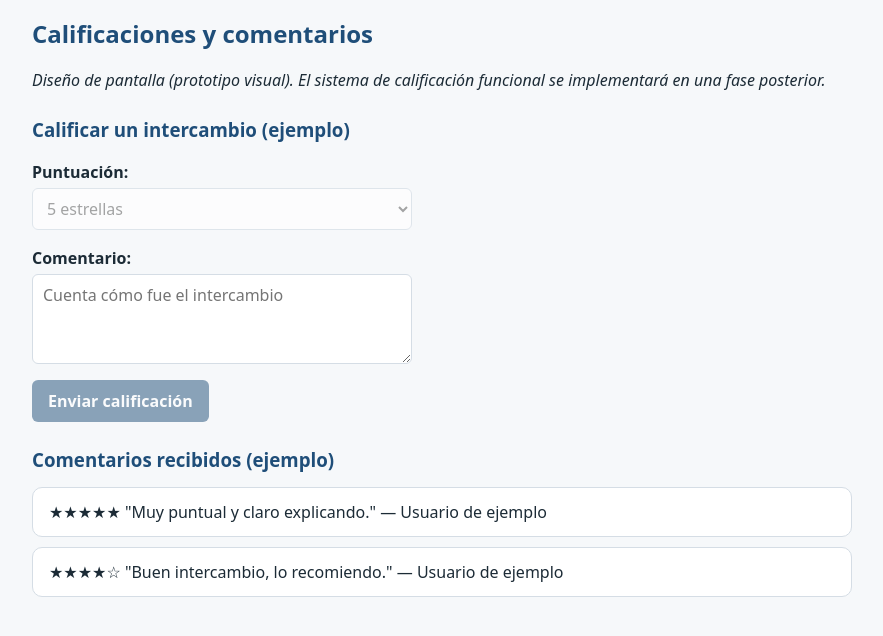
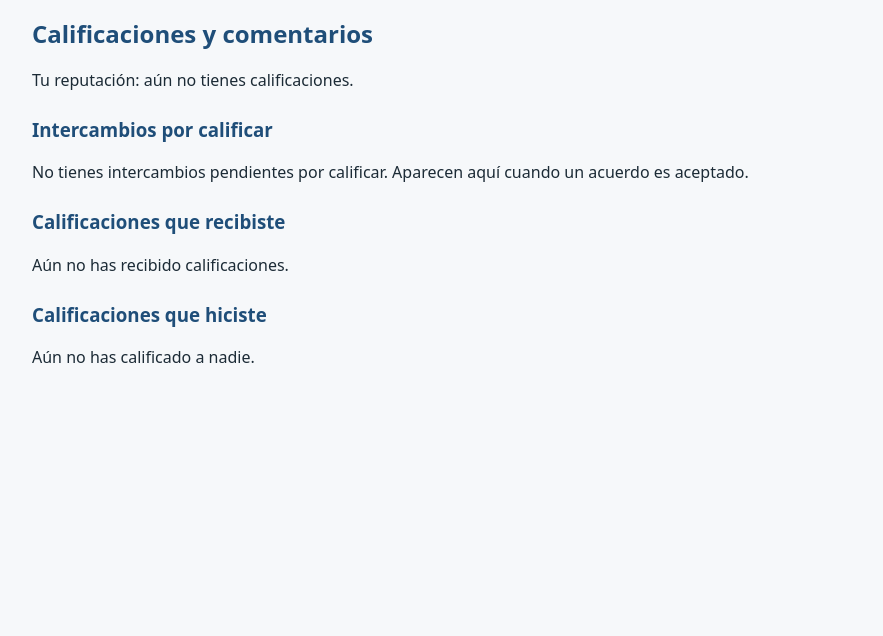
Before and after one commit to NicolGarciaa/skillmatch, a Flask app: page /calificaciones in a window 1280 px wide. Shown: the part 92-728 px from the top of the page, without its empty margins (198-1081 px from the left). Run offline with Flask 3, Linux system fonts and the light colour scheme; the visitor is signed in with stand-in values (Sample User, id 1); data comes from the database, SQL or seed files in the repository; data that the repository does not hold is empty.

Commit message:
Semana 4: calificaciones y comentarios

```diff
--- a/app.py
+++ b/app.py
@@ -109,7 +109,36 @@ def init_db():
                 FOREIGN KEY (receptor_id) REFERENCES usuarios (id)
             )
         """)
+        conn.execute("""
+            CREATE TABLE IF NOT EXISTS calificaciones (
+                id INTEGER PRIMARY KEY AUTOINCREMENT,
+                acuerdo_id INTEGER NOT NULL,
+                calificador_id INTEGER NOT NULL,
+                calificado_id INTEGER NOT NULL,
+                puntuacion INTEGER NOT NULL CHECK (puntuacion BETWEEN 1 AND 5),
+                comentario TEXT NOT NULL DEFAULT '',
+                UNIQUE (acuerdo_id, calificador_id),
+                FOREIGN KEY (acuerdo_id) REFERENCES acuerdos (id),
+                FOREIGN KEY (calificador_id) REFERENCES usuarios (id),
+                FOREIGN KEY (calificado_id) REFERENCES usuarios (id)
+            )
+        """)
     conn.close()
+
+
+def reputaciones(conn):
+    """Promedio y cantidad de calificaciones por usuario: {usuario_id: (promedio, cantidad)}."""
+    filas = conn.execute(
+        "SELECT calificado_id, AVG(puntuacion) AS prom, COUNT(*) AS n "
+        "FROM calificaciones GROUP BY calificado_id"
+    ).fetchall()
+    return {f["calificado_id"]: (round(f["prom"], 1), f["n"]) for f in filas}
+
+
+@app.template_filter("estrellas")
+def estrellas(valor):
+    n = max(0, min(5, int(round(valor))))
+    return "★" * n + "☆" * (5 - n)
 
 
 def login_requerido(vista):
@@ -224,11 +253,12 @@ def perfil():
     filas = conn.execute(
         "SELECT * FROM habilidades WHERE usuario_id = ? ORDER BY id", (usuario_id,)
     ).fetchall()
+    rep = reputaciones(conn).get(usuario_id)
     conn.close()
     ofrezco = [f for f in filas if f["tipo"] == "ofrezco"]
     busco = [f for f in filas if f["tipo"] == "busco"]
     return render_template("perfil.html", ofrezco=ofrezco, busco=busco,
-                           categorias=CATEGORIAS)
+                           categorias=CATEGORIAS, rep=rep)
 
 
 @app.route("/habilidad/<int:habilidad_id>/eliminar", methods=["POST"])
@@ -264,6 +294,7 @@ def matches():
     buscan = conn.execute(
         "SELECT * FROM habilidades WHERE usuario_id != ? AND tipo = 'busco'", (yo,)
     ).fetchall()
+    reps = reputaciones(conn)
     conn.close()
 
     mis_categorias = {h["categoria"] for h in mis_ofrezco}
@@ -285,6 +316,7 @@ def matches():
                 "kw": comunes,
                 "mutuo": bool(mutuo_info),
                 "mutuo_info": mutuo_info,
+                "rep": reps.get(o["usuario_id"]),
             })
     resultados.sort(key=lambda m: (m["mutuo"], m["score"]), reverse=True)
     return render_template("matches.html", matches=resultados,
@@ -342,12 +374,13 @@ def acuerdo(su_id):
         flash("Propuesta enviada.")
         return redirect(url_for("acuerdos"))
 
+    rep_su = reputaciones(conn).get(su["usuario_id"])
     conn.close()
     resultado = None
     if mi is not None:
         _, resultado = calcular_diferencia(mi["valor"], su["valor"])
     return render_template("acuerdo.html", su=su, mis_ofrezco=mis_ofrezco,
-                           mi=mi, resultado=resultado)
+                           mi=mi, resultado=resultado, rep_su=rep_su)
 
 
 @app.route("/acuerdos")
@@ -362,6 +395,8 @@ def acuerdos():
         "JOIN usuarios ur ON ur.id = a.receptor_id "
         "WHERE a.proponente_id = ? OR a.receptor_id = ? ORDER BY a.id DESC", (yo, yo)
     ).fetchall()
+    calificados = {r["acuerdo_id"] for r in conn.execute(
+        "SELECT acuerdo_id FROM calificaciones WHERE calificador_id = ?", (yo,))}
     conn.close()
 
     lista = []
@@ -380,6 +415,7 @@ def acuerdos():
             "id": a["id"], "estado": a["estado"], "soy_proponente": soy_proponente,
             "otro_nombre": otro, "doy_nombre": doy_n, "doy_valor": doy_v,
             "recibo_nombre": rec_n, "recibo_valor": rec_v, "resultado": texto,
+            "ya_califique": a["id"] in calificados,
         })
     return render_template("acuerdos.html", acuerdos=lista)
 
@@ -412,7 +448,97 @@ def certificacion():
 @app.route("/calificaciones")
 @login_requerido
 def calificaciones():
-    return render_template("calificaciones.html")
+    yo = session["usuario_id"]
+    conn = get_db()
+    pendientes = conn.execute(
+        "SELECT a.id, "
+        "CASE WHEN a.proponente_id = ? THEN ur.nombre ELSE up.nombre END AS otro_nombre, "
+        "CASE WHEN a.proponente_id = ? THEN a.nombre_rec ELSE a.nombre_prop END AS recibo_nombre "
+        "FROM acuerdos a "
+        "JOIN usuarios up ON up.id = a.proponente_id "
+        "JOIN usuarios ur ON ur.id = a.receptor_id "
+        "WHERE a.estado = 'aceptado' AND (a.proponente_id = ? OR a.receptor_id = ?) "
+        "AND NOT EXISTS (SELECT 1 FROM calificaciones c "
+        "WHERE c.acuerdo_id = a.id AND c.calificador_id = ?) ORDER BY a.id DESC",
+        (yo, yo, yo, yo, yo),
+    ).fetchall()
+    recibidas = conn.execute(
+        "SELECT c.*, u.nombre AS de_nombre FROM calificaciones c "
+        "JOIN usuarios u ON u.id = c.calificador_id "
+        "WHERE c.calificado_id = ? ORDER BY c.id DESC", (yo,)
+    ).fetchall()
+    hechas = conn.execute(
+        "SELECT c.*, u.nombre AS para_nombre FROM calificaciones c "
+        "JOIN usuarios u ON u.id = c.calificado_id "
+        "WHERE c.calificador_id = ? ORDER BY c.id DESC", (yo,)
+    ).fetchall()
+    rep = reputaciones(conn).get(yo)
+    conn.close()
+    return render_template("calificaciones.html", pendientes=pendientes,
+                           recibidas=recibidas, hechas=hechas, rep=rep)
+
+
+@app.route("/calificar/<int:acuerdo_id>", methods=["GET", "POST"])
+@login_requerido
+def calificar(acuerdo_id):
+    yo = session["usuario_id"]
+    conn = get_db()
+    a = conn.execute(
+        "SELECT a.*, up.nombre AS nombre_proponente, ur.nombre AS nombre_receptor "
+        "FROM acuerdos a "
+        "JOIN usuarios up ON up.id = a.proponente_id "
+        "JOIN usuarios ur ON ur.id = a.receptor_id "
+        "WHERE a.id = ? AND a.estado = 'aceptado' "
+        "AND (a.proponente_id = ? OR a.receptor_id = ?)", (acuerdo_id, yo, yo)
+    ).fetchone()
+    if a is None:
+        conn.close()
+        flash("Ese intercambio no está disponible para calificar.")
+        return redirect(url_for("calificaciones"))
+
+    ya = conn.execute(
+        "SELECT 1 FROM calificaciones WHERE acuerdo_id = ? AND calificador_id = ?",
+        (acuerdo_id, yo),
+    ).fetchone()
+    if ya:
+        conn.close()
+        flash("Ya calificaste este intercambio.")
+        return redirect(url_for("calificaciones"))
+
+    soy_proponente = a["proponente_id"] == yo
+    otro_id = a["receptor_id"] if soy_proponente else a["proponente_id"]
+    otro_nombre = a["nombre_receptor"] if soy_proponente else a["nombre_proponente"]
+    recibo = a["nombre_rec"] if soy_proponente else a["nombre_prop"]
+
+    if request.method == "POST":
+        try:
+            puntuacion = int(request.form.get("puntuacion", ""))
+        except ValueError:
+            puntuacion = 0
+        comentario = request.form.get("comentario", "").strip()
+        if not 1 <= puntuacion <= 5 or len(comentario) > 300:
+            conn.close()
+            flash("Revisa la puntuación (de 1 a 5) y el comentario (máximo 300 caracteres).")
+            return render_template("calificar.html", acuerdo_id=acuerdo_id,
+                                   otro_nombre=otro_nombre, recibo=recibo)
+        try:
+            with conn:
+                conn.execute(
+                    "INSERT INTO calificaciones (acuerdo_id, calificador_id, calificado_id, "
+                    "puntuacion, comentario) VALUES (?, ?, ?, ?, ?)",
+                    (acuerdo_id, yo, otro_id, puntuacion, comentario),
+                )
+        except sqlite3.IntegrityError:
+            flash("Ya calificaste este intercambio.")
+        else:
+            flash("Gracias por tu calificación.")
+        finally:
+            conn.close()
+        return redirect(url_for("calificaciones"))
+
+    conn.close()
+    return render_template("calificar.html", acuerdo_id=acuerdo_id,
+                           otro_nombre=otro_nombre, recibo=recibo)
 
 
 if __name__ == "__main__":
--- a/static/style.css
+++ b/static/style.css
@@ -96,3 +96,6 @@ th { background: var(--azul-claro); color: var(--azul); }
   padding: 9px 16px; border-radius: 6px; font-weight: 600;
 }
 .boton-enlace.secundario { background: #fff; color: var(--azul); border: 1px solid var(--azul); }
+
+.rep { color: var(--ambar); font-weight: 600; font-size: .95rem; margin-left: 4px; }
+textarea { max-width: 480px; }
--- a/templates/acuerdo.html
+++ b/templates/acuerdo.html
@@ -2,7 +2,7 @@
 {% block contenido %}
 <h2>Proponer acuerdo</h2>
 <p>
-  Con <strong>{{ su["usuario_nombre"] }}</strong>, que ofrece:
+  Con <strong>{{ su["usuario_nombre"] }}</strong>{% if rep_su %} <span class="rep">{{ rep_su[0]|estrellas }} {{ rep_su[0] }} ({{ rep_su[1] }})</span>{% endif %}, que ofrece:
   [{{ su["categoria"] }}] {{ su["nombre"] }} — ${{ su["valor"] }}
 </p>
 
--- a/templates/calificaciones.html
+++ b/templates/calificaciones.html
@@ -1,16 +1,52 @@
 {% extends "base.html" %}
 {% block contenido %}
 <h2>Calificaciones y comentarios</h2>
-<p><em>Diseño de pantalla (prototipo visual). El sistema de calificación funcional se implementará en una fase posterior.</em></p>
-<h3>Calificar un intercambio (ejemplo)</h3>
-<p><label>Puntuación:
-  <select disabled><option>5 estrellas</option><option>4 estrellas</option><option>3 estrellas</option></select>
-</label></p>
-<p><label>Comentario:<br><textarea rows="3" cols="40" disabled placeholder="Cuenta cómo fue el intercambio"></textarea></label></p>
-<p><button disabled>Enviar calificación</button></p>
-<h3>Comentarios recibidos (ejemplo)</h3>
+
+{% if rep %}
+  <p>Tu reputación: <span class="rep">{{ rep[0]|estrellas }} {{ rep[0] }} ({{ rep[1] }} calificaciones)</span></p>
+{% else %}
+  <p>Tu reputación: aún no tienes calificaciones.</p>
+{% endif %}
+
+<h3>Intercambios por calificar</h3>
+{% if pendientes %}
 <ul>
-  <li>★★★★★ "Muy puntual y claro explicando." — Usuario de ejemplo</li>
-  <li>★★★★☆ "Buen intercambio, lo recomiendo." — Usuario de ejemplo</li>
+  {% for p in pendientes %}
+    <li>
+      Intercambio con <strong>{{ p["otro_nombre"] }}</strong> (recibiste: {{ p["recibo_nombre"] }}).
+      <a href="/calificar/{{ p['id'] }}">Calificar</a>
+    </li>
+  {% endfor %}
 </ul>
+{% else %}
+  <p>No tienes intercambios pendientes por calificar. Aparecen aquí cuando un acuerdo es aceptado.</p>
+{% endif %}
+
+<h3>Calificaciones que recibiste</h3>
+{% if recibidas %}
+<ul>
+  {% for c in recibidas %}
+    <li>
+      <span class="rep">{{ c["puntuacion"]|estrellas }}</span> de <strong>{{ c["de_nombre"] }}</strong>
+      {% if c["comentario"] %}<p>"{{ c["comentario"] }}"</p>{% endif %}
+    </li>
+  {% endfor %}
+</ul>
+{% else %}
+  <p>Aún no has recibido calificaciones.</p>
+{% endif %}
+
+<h3>Calificaciones que hiciste</h3>
+{% if hechas %}
+<ul>
+  {% for c in hechas %}
+    <li>
+      <span class="rep">{{ c["puntuacion"]|estrellas }}</span> para <strong>{{ c["para_nombre"] }}</strong>
+      {% if c["comentario"] %}<p>"{{ c["comentario"] }}"</p>{% endif %}
+    </li>
+  {% endfor %}
+</ul>
+{% else %}
+  <p>Aún no has calificado a nadie.</p>
+{% endif %}
 {% endblock %}
--- a/templates/matches.html
+++ b/templates/matches.html
@@ -12,7 +12,7 @@
   {% for m in matches %}
     <li>
       <p>
-        <strong>{{ m.otro_nombre }}</strong> ofrece
+        <strong>{{ m.otro_nombre }}</strong>{% if m.rep %} <span class="rep">{{ m.rep[0]|estrellas }} {{ m.rep[0] }} ({{ m.rep[1] }})</span>{% endif %} ofrece
         [{{ m.su_hab["categoria"] }}] {{ m.su_hab["nombre"] }} — ${{ m.su_hab["valor"] }}
         {% if m.mutuo %}<span class="badge">Match mutuo</span>{% endif %}
       </p>
--- a/templates/perfil.html
+++ b/templates/perfil.html
@@ -2,6 +2,11 @@
 {% block contenido %}
 <h2>Mi perfil</h2>
 <p>Nombre: {{ session["nombre"] }}</p>
+{% if rep %}
+  <p>Reputación: <span class="rep">{{ rep[0]|estrellas }} {{ rep[0] }} ({{ rep[1] }} calificaciones)</span></p>
+{% else %}
+  <p>Reputación: aún no tienes calificaciones.</p>
+{% endif %}
 
 <h3>Agregar habilidad</h3>
 <form method="post">
```
Also changed, not shown: datos_demo.py (+50 -0 lines), templates/acuerdos.html (+7 -0 lines), templates/calificar.html (added, +26 -0 lines), tests/test_skillmatch.py (+117 -0 lines), README.md.
